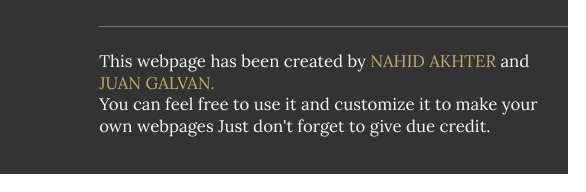
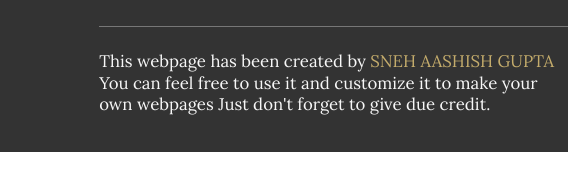
Before and after one commit to SNEHAASHISH/LakeView-Resort-Website-Frontend, a website: page index.html in a window 1280 px wide. Shown: the part 5221-5413 px from the top of the page, 694-1280 px from the left. After the commit the page ends 5391 px from the top, so only its background shows below. Drawn offline with Linux system fonts and the light colour scheme.

Commit message:
Update index.html

```diff
--- a/index.html
+++ b/index.html
@@ -373,7 +373,7 @@
 				<p class="footer__copyright">
 
 
-This webpage has been created by <a href="#" class="footer__author">Nahid Akhter </a> and <a href="#" class="footer__author"> Juan Galvan.</a><br>
+This webpage has been created by <a href="#" class="footer__author">Sneh Aashish Gupta </a> <br>
 You can feel free to use it and customize it to make your own webpages Just don't forget to give due credit.
 
 				</p>
```
